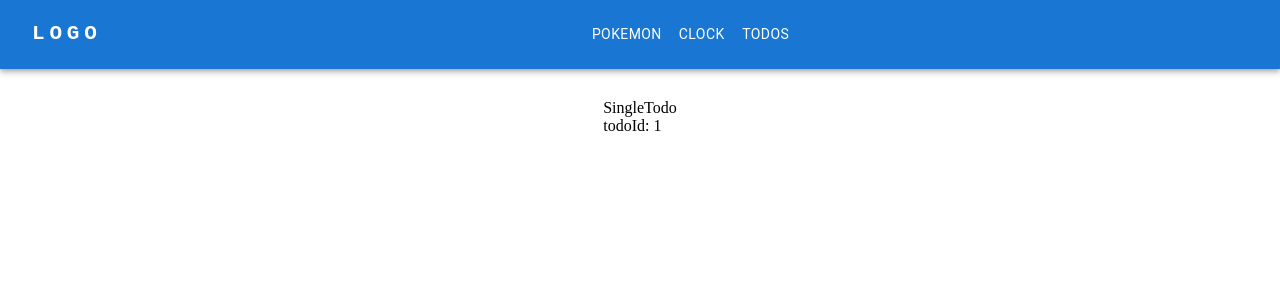
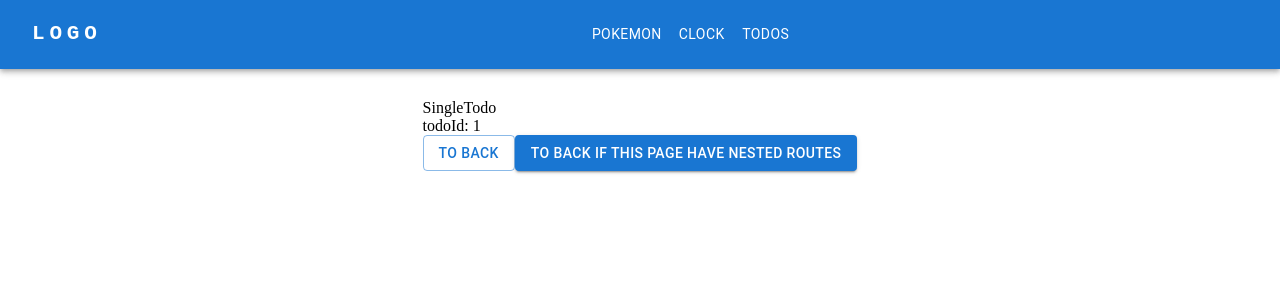
Before and after one commit to KonstantinOkhorzin/course-react-tsc, a React (Vite) app: page /todos/1 in a window 1280 px wide. Shown: the top 300 px of the page. Built offline with nearby package versions, Linux system fonts and the light colour scheme.

Commit message:
add useLocation, link to back

```diff
--- a/src/pages/SingleTodo/SingleTodo.tsx
+++ b/src/pages/SingleTodo/SingleTodo.tsx
@@ -1,12 +1,22 @@
-import { useParams } from 'react-router-dom';
+import { useRef } from 'react';
+import { Button } from '@mui/material';
+import { useParams, useLocation, Link } from 'react-router-dom';
 
 const SingleTodo = () => {
   const params = useParams();
+  const location = useLocation();
+  const backLinkLocationRef = useRef(location.state?.from ?? '/todos');
 
   return (
     <div>
       <h1>SingleTodo</h1>
       <p>todoId: {params.todoId}</p>
+      <Button variant='outlined' component={Link} to={location.state?.from ?? '/todos'}>
+        to back
+      </Button>
+      <Button variant='contained' component={Link} to={backLinkLocationRef.current}>
+        to back if this page have nested routes
+      </Button>
     </div>
   );
 };
--- a/src/pages/Todos/Todo/Todo.tsx
+++ b/src/pages/Todos/Todo/Todo.tsx
@@ -1,7 +1,7 @@
 import { FC } from 'react';
 import { Checkbox, IconButton, Button } from '@mui/material';
 import DeleteIcon from '@mui/icons-material/Delete';
-import { Link } from 'react-router-dom';
+import { Link, useLocation } from 'react-router-dom';
 
 import { Wrapper } from './Todo.styled';
 import { ITodo } from '../../../types';
@@ -12,10 +12,12 @@ interface ITodoProps extends ITodo {
 }
 
 const Todo: FC<ITodoProps> = ({ id, text, completed, onDelete, onToggleCompleted }) => {
+  const location = useLocation();
+
   return (
     <Wrapper completed={completed}>
       <Checkbox checked={completed} onChange={() => onToggleCompleted(id)} />
-      <Button component={Link} to={`${id}`}>
+      <Button component={Link} to={`${id}`} state={{from: location}}>
         {text}
       </Button>
       <IconButton color='error' aria-label='delete' onClick={() => onDelete(id)}>
```
